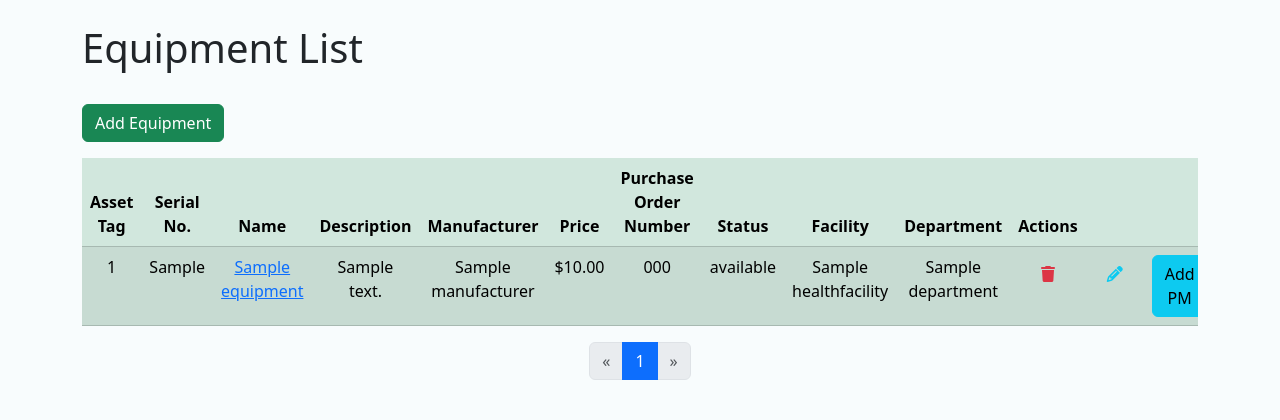
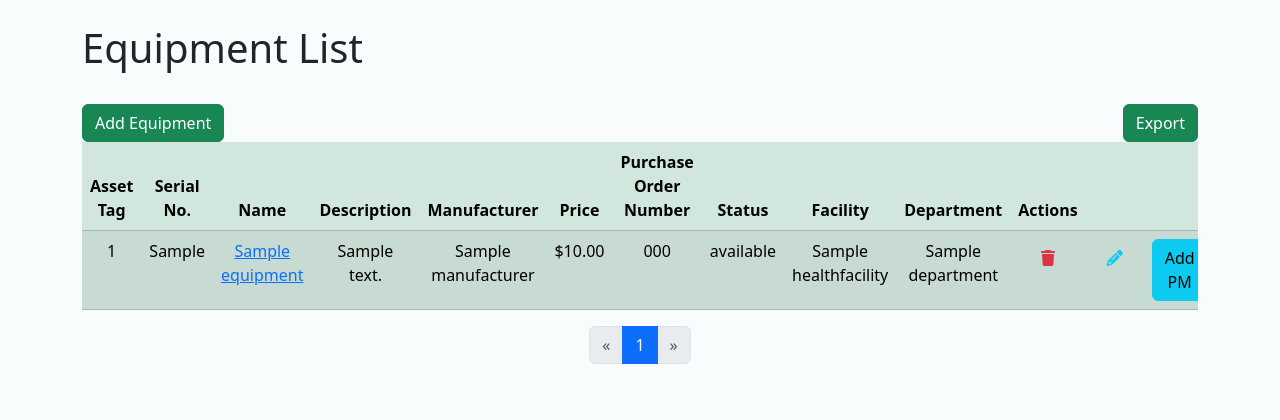
Before and after one commit to RusJamison/asset_inventory, a Django app: page /equipment/equipment_list/ in a window 1280 px wide. Shown: the part 104-524 px from the top of the page. Run offline with Django 5.2, Linux system fonts and the light colour scheme; a user stored in the database is signed in; tables that the repository leaves empty hold one stand-in row (values such as "Sample post"); some libraries are stand-ins or nearby versions.

Commit message:
Add PDF generation with Reportlab

```diff
--- a/equipment/templates/equipment/index.html
+++ b/equipment/templates/equipment/index.html
@@ -2,7 +2,10 @@
 {% block content %}
 <div class="mt-4">
     <h1>Equipment List</h1>
-    <p><a href="{% url 'create_equipment' %}" class="btn btn-success mt-4">Add Equipment</a></p>
+    <div class="d-flex justify-content-between align-items-center">
+        <a href="{% url 'create_equipment' %}" class="btn btn-success mt-4">Add Equipment</a>
+        <a href="{% url 'equipment_pdf' %}" class="btn btn-success mt-4">Export</a>
+    </div>
     <div class="table-responsive">
         <table class="table table-success table-striped">
 
--- a/equipment/views.py
+++ b/equipment/views.py
@@ -36,6 +36,7 @@ from django.conf import settings
 
 logger = logging.getLogger(__name__)
 
+@login_required()
 def generate_equipment_pdf(request):
     # Create a BytesIO buffer to receive PDF data
     buffer = BytesIO()
@@ -64,7 +65,8 @@ def generate_equipment_pdf(request):
     elements.append(Spacer(1, 12))
 
     # Query all Equipment objects
-    equipments = Equipment.objects.all().order_by('-created_at')
+    user = request.user
+    equipments = Equipment.objects.filter(location__health_facility=user.health_facility).all().order_by('-created_at')
 
     # Define table data with headers
     table_data = [
```
